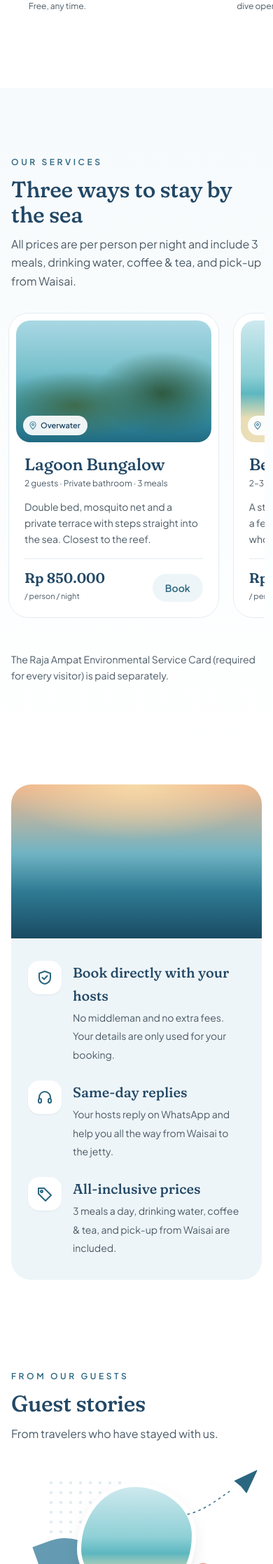
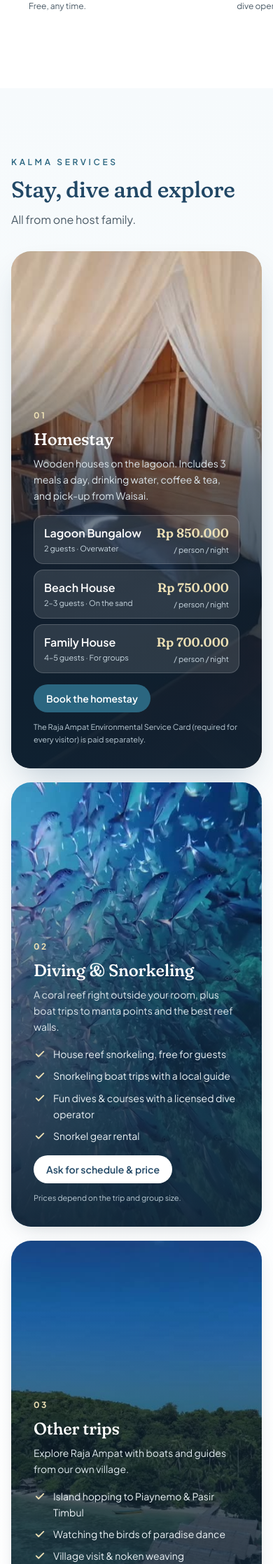
Before and after one commit to yudventure/kalmahomestay, a Node server app: page /en in a window 390 px wide. Shown: the part 1873-4108 px from the top of the page at 70% size. Run offline with Node 20, Linux system fonts and the light colour scheme.

Commit message:
Turn Our Services into Kalma Services: Homestay, Diving & Snorkeling, Other trips
Three tall photo cards; Homestay is open (tallest, with the room list,
prices and booking) by default, and pointing at or focusing another
service grows it and shows its details. Diving and trips link to
WhatsApp with a prefilled question. Stacked and fully open on phones.

Co-Authored-By: Claude Opus 5.5 <noreply@anthropic.com>
Claude-Session: https://claude.ai/code/session_01V1BBMQbscwUhgtPBxTQw8f

```diff
--- a/public/css/home.css
+++ b/public/css/home.css
@@ -180,23 +180,44 @@
 .arrow:disabled { opacity: .35; cursor: default; }
 .arrows[hidden] { display: none; }
 
-/* ------------------------------------------------ room cards */
-.track { display: grid; grid-auto-flow: column; grid-auto-columns: calc((100% - 2 * 20px) / 3); gap: 20px; overflow-x: auto; scroll-snap-type: x mandatory; scroll-behavior: smooth; padding: 6px 4px 24px; margin: -6px -4px 0; scrollbar-width: none; }
-.track::-webkit-scrollbar { display: none; }
-.card { scroll-snap-align: start; background: #fff; border: 1px solid var(--line); border-radius: var(--radius-lg); padding: 10px; display: flex; flex-direction: column; transition: transform var(--dur-base) var(--ease-tide); }
-.card:hover { transform: translateY(-4px); box-shadow: var(--shadow-lg); }
-.card__img { aspect-ratio: 16 / 10; border-radius: 20px; }
-.card__tag { position: absolute; left: 10px; bottom: 10px; display: inline-flex; align-items: center; gap: 4px; background: rgba(255, 255, 255, .92); color: var(--heading); font-size: 11px; font-weight: 600; padding: 5px 10px 5px 7px; border-radius: 999px; }
-.card__tag svg { width: 14px; height: 14px; fill: none; stroke: var(--kalma-lagoon); stroke-width: 2; }
-.card__body { padding: var(--space-4) var(--space-3) var(--space-2); display: flex; flex-direction: column; flex: 1; }
-.card h3 { font-size: var(--text-2xl); margin: 0 0 2px; }
-.card__meta { font-size: var(--text-xs); color: var(--muted); margin: 0 0 var(--space-3); }
-.card__desc { font-size: var(--text-sm); color: var(--muted); margin: 0 0 var(--space-4); }
-.card__foot { margin-top: auto; padding-top: var(--space-4); border-top: 1px solid var(--line); display: flex; align-items: center; justify-content: space-between; gap: var(--space-3); }
-.card__foot b { display: block; font-family: var(--font-display); font-size: var(--text-xl); font-weight: 600; color: var(--heading); line-height: 1.1; }
-.card__foot span { font-size: 11px; color: var(--muted); }
-@media (max-width: 900px) { .track { grid-auto-columns: 46%; } }
-@media (max-width: 600px) { .track { grid-auto-columns: 84%; } .sec__head--row .arrows { display: none; } }
+/* ------------------------------------------------ Kalma services: tall cards, the active one is tallest */
+.svc-grid { display: flex; gap: 20px; align-items: flex-end; height: 600px; }
+.svc { position: relative; flex: 1 1 0; min-width: 0; height: 430px; border-radius: var(--radius-lg); overflow: hidden; color: #fff; box-shadow: var(--card-shadow); cursor: pointer;
+  transition: height .55s var(--ease-tide), flex-grow .55s var(--ease-tide), box-shadow var(--dur-base); }
+.svc.is-active { height: 600px; flex-grow: 1.5; box-shadow: var(--shadow-lg); cursor: default; }
+.svc:focus-visible { outline: 3px solid var(--color-focus); outline-offset: 4px; }
+.svc__bg { position: absolute; inset: 0; border-radius: 0; transition: transform 1.2s var(--ease-tide); }
+.svc.is-active .svc__bg { transform: scale(1.04); }
+.svc::after { content: ""; position: absolute; inset: 0; background: linear-gradient(180deg, rgba(15, 34, 51, 0) 15%, rgba(15, 34, 51, .62) 45%, rgba(15, 34, 51, .94) 100%); pointer-events: none; }
+.svc__body { position: absolute; left: 0; right: 0; bottom: 0; z-index: 1; padding: var(--space-6); }
+.svc__n { display: inline-block; font-size: var(--text-xs); font-weight: 700; letter-spacing: .2em; color: var(--kalma-sand); margin-bottom: var(--space-2); }
+.svc h3 { color: #fff; font-size: var(--text-2xl); margin: 0 0 var(--space-2); }
+.svc__lead { color: #DCE6EC; font-size: var(--text-sm); margin: 0; max-width: 44ch; }
+.svc__more { max-height: 0; opacity: 0; overflow: hidden; transition: max-height .55s var(--ease-tide), opacity .35s, margin .55s; }
+.svc.is-active .svc__more { max-height: 420px; opacity: 1; margin-top: var(--space-4); transition-delay: 0s, .15s, 0s; }
+.svc__rooms { list-style: none; margin: 0 0 var(--space-4); padding: 0; display: grid; gap: 8px; }
+.svc__room { display: flex; justify-content: space-between; align-items: center; gap: var(--space-3); padding: 10px 14px; border-radius: 14px; background: rgba(255, 255, 255, .12); border: 1px solid rgba(255, 255, 255, .18); color: #fff; text-decoration: none; transition: background var(--dur-fast); }
+.svc__room:hover, .svc__room:focus-visible { background: rgba(255, 255, 255, .22); }
+.svc__room b { display: block; font-weight: 600; }
+.svc__room small { display: block; font-size: 11px; color: #C9D7E0; }
+.svc__price { text-align: right; flex: none; }
+.svc__price b { font-family: var(--font-display); font-size: var(--text-lg); color: var(--kalma-sand); }
+.svc__list { list-style: none; margin: 0 0 var(--space-4); padding: 0; display: grid; gap: 8px; font-size: var(--text-sm); color: #EAF1F5; }
+.svc__list li { display: flex; gap: 10px; align-items: flex-start; }
+.svc__list svg { flex: none; width: 18px; height: 18px; margin-top: 2px; fill: none; stroke: var(--kalma-sand); stroke-width: 2.4; stroke-linecap: round; stroke-linejoin: round; }
+.svc__note { font-size: 11px; color: #B9C9D3; margin: var(--space-3) 0 0; }
+.btn--light { background: #fff; color: var(--kalma-deep-sea); }
+.btn--light:hover { background: var(--kalma-sand); }
+.svc-hint--touch { display: none; }
+@media (max-width: 900px) {
+  .svc-grid { flex-direction: column; height: auto; align-items: stretch; }
+  .svc, .svc.is-active { height: auto; min-height: 420px; flex: none; cursor: default; }
+  .svc__body { position: relative; padding-top: 220px; }
+  .svc__more { max-height: none; opacity: 1; margin-top: var(--space-4); }
+  .svc-hint { display: none; }
+  .svc-hint--touch { display: inline; }
+}
+@media (prefers-reduced-motion: reduce) { .svc, .svc__bg, .svc__more { transition: none; } }
 
 /* ------------------------------------------------ feature band */
 .band { position: relative; display: grid; grid-template-columns: 1fr 1.1fr; background: var(--tint); border-radius: var(--radius-lg); overflow: hidden; }
--- a/public/js/main.js
+++ b/public/js/main.js
@@ -156,6 +156,22 @@
         else { walk.pause(); crab.classList.add("is-resting"); }
       }).observe(shore);
     }
+  }
+
+  /* ---------------------------------------------------------------- Kalma services
+     Homestay is the tall (open) card by default; pointing at or focusing another service opens it
+     instead, and leaving the row returns to Homestay. */
+  var svcGrid = document.getElementById("services");
+  if (svcGrid) {
+    var cards = Array.prototype.slice.call(svcGrid.querySelectorAll(".svc"));
+    var activate = function (card) { cards.forEach(function (c) { c.classList.toggle("is-active", c === card); }); };
+    cards.forEach(function (card) {
+      card.addEventListener("mouseenter", function () { activate(card); });
+      card.addEventListener("focusin", function () { activate(card); });
+      card.addEventListener("click", function () { activate(card); });
+    });
+    svcGrid.addEventListener("mouseleave", function () { if (!svcGrid.contains(document.activeElement)) activate(cards[0]); });
+    svcGrid.addEventListener("focusout", function (e) { if (!svcGrid.contains(e.relatedTarget)) activate(cards[0]); });
   }
 
   /* ---------------------------------------------------------------- card carousel arrows */
--- a/views/index.ejs
+++ b/views/index.ejs
@@ -154,39 +154,55 @@
   </div>
 </section>
 
-<!-- ============================== ROOMS (cards carousel) ============================== -->
+<!-- ============================== KALMA SERVICES ============================== -->
+<%
+  const waAsk = function (key) { return 'https://wa.me/' + contact.whatsapp + '?text=' + encodeURIComponent(t(key)); };
+  const tick = '<svg viewBox="0 0 24 24" aria-hidden="true"><path d="M5 12.5l4.5 4.5L19 7.5"/></svg>';
+%>
 <section class="sec sec--tint" id="kamar">
   <div class="wrap">
-    <div class="sec__head sec__head--row reveal">
-      <div>
-        <p class="eyebrow"><%- t('rooms.eyebrow') %></p>
-      <h2><%- t('rooms.title') %></h2>
-        <p class="sub"><%- t('rooms.lead') %></p>
-      </div>
-      <div class="arrows" data-for="rooms-track">
-        <button type="button" class="arrow" data-dir="-1" aria-label="<%= t('car.prev') %>"><svg viewBox="0 0 24 24" aria-hidden="true"><path d="M15 6l-6 6 6 6"/></svg></button>
-        <button type="button" class="arrow arrow--fill" data-dir="1" aria-label="<%= t('car.next') %>"><svg viewBox="0 0 24 24" aria-hidden="true"><path d="M9 6l6 6-6 6"/></svg></button>
-      </div>
+    <div class="sec__head reveal">
+      <p class="eyebrow"><%- t('svc.eyebrow') %></p>
+      <h2><%- t('svc.title') %></h2>
+      <p class="sub"><span class="svc-hint"><%- t('svc.lead') %></span><span class="svc-hint--touch"><%- t('svc.leadTouch') %></span></p>
     </div>
-    <div class="track" id="rooms-track">
-      <% rooms.forEach(function (r, i) { const k = ROOM_KEYS[i]; %>
-      <article class="card reveal">
-        <div class="photo card__img <%= ROOM_PH[i] %>" style="<%= photo('room-' + r.id) %>" role="img" aria-label="<%= t(r.nameKey) %>">
-          <span class="card__tag"><svg viewBox="0 0 24 24" aria-hidden="true"><path d="M12 21s-7-6.2-7-11a7 7 0 0 1 14 0c0 4.8-7 11-7 11z"/><circle cx="12" cy="10" r="2.5"/></svg><%- t(k + '.badge') %></span>
+    <div class="svc-grid" id="services">
+      <article class="svc is-active" data-svc="homestay" tabindex="0" aria-labelledby="svc1">
+        <div class="photo svc__bg ph-house" style="<%= photo('svc-homestay') || photo('hero-2') %>"></div>
+        <div class="svc__body">
+          <span class="svc__n">01</span>
+          <h3 id="svc1"><%- t('s1.t') %></h3>
+          <p class="svc__lead"><%- t('s1.d') %></p>
+          <div class="svc__more">
+            <ul class="svc__rooms">
+              <% rooms.forEach(function (r, i) { %>
+              <li><a href="<%= base || '' %>/?book=<%= r.id %>#checkout" class="svc__room" data-room="<%= r.id %>">
+                <span><b><%- t(r.nameKey) %></b><small><%- t(ROOM_KEYS[i] + '.m1') %> · <%- t(ROOM_KEYS[i] + '.badge') %></small></span>
+                <span class="svc__price"><b><%= rupiah(r.price) %></b><small><%- t('r.per') %></small></span>
+              </a></li>
+              <% }) %>
+            </ul>
+            <a href="<%= base || '' %>/?book=<%= rooms[0].id %>#checkout" class="btn btn--cta btn--sm" data-room="<%= rooms[0].id %>"><%- t('s1.cta') %></a>
+            <p class="svc__note"><%- t('rooms.note') %></p>
+          </div>
         </div>
-        <div class="card__body">
-          <h3><%- t(r.nameKey) %></h3>
-          <p class="card__meta"><%- t(k + '.m1') %> · <%- t(k + '.m2') %> · <%- t('r.meals') %></p>
-          <p class="card__desc"><%- t(k + '.desc') %></p>
-          <div class="card__foot">
-            <div><b><%= rupiah(r.price) %></b><span><%- t('r.per') %></span></div>
-            <a href="<%= base || '' %>/?book=<%= r.id %>#checkout" class="btn btn--soft btn--sm" data-room="<%= r.id %>"><%- t('r.book') %></a>
+      </article>
+      <% [['s2', 'svc-diving', 'hero-4', 'ph-reef', 'diving'], ['s3', 'svc-trips', 'hero-1', 'ph-karst', 'trips']].forEach(function (s, n) { %>
+      <article class="svc" data-svc="<%= s[4] %>" tabindex="0" aria-labelledby="svc<%= n + 2 %>">
+        <div class="photo svc__bg <%= s[3] %>" style="<%= photo(s[1]) || photo(s[2]) %>"></div>
+        <div class="svc__body">
+          <span class="svc__n">0<%= n + 2 %></span>
+          <h3 id="svc<%= n + 2 %>"><%- t(s[0] + '.t') %></h3>
+          <p class="svc__lead"><%- t(s[0] + '.d') %></p>
+          <div class="svc__more">
+            <ul class="svc__list"><% for (let k = 1; k <= 4; k++) { %><li><%- tick %><%- t(s[0] + '.i' + k) %></li><% } %></ul>
+            <a href="<%= waAsk(s[0] + '.wa') %>" class="btn btn--light btn--sm" target="_blank" rel="noopener"><%- t('svc.ask') %></a>
+            <p class="svc__note"><%- t('svc.askNote') %></p>
           </div>
         </div>
       </article>
       <% }) %>
     </div>
-    <p class="note"><%- t('rooms.note') %></p>
   </div>
 </section>
 
```
Also changed, not shown: content/en.json (+24 -1 lines), content/id.json (+24 -1 lines).
